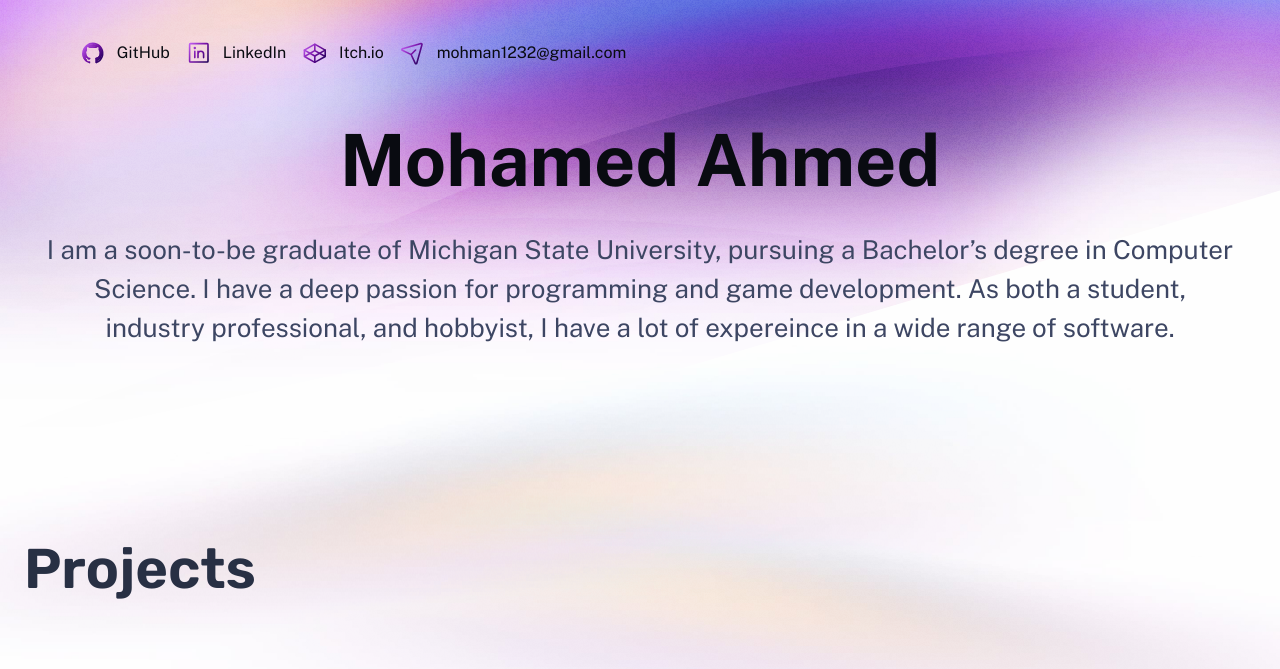
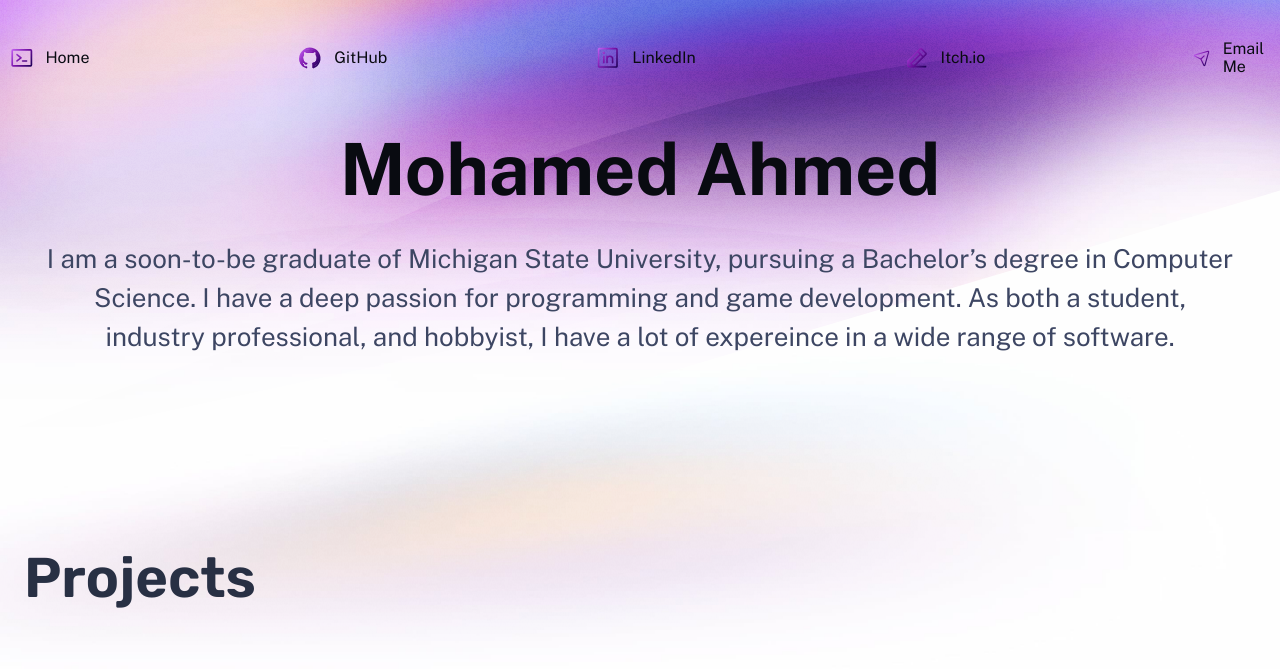
Before and after one commit to GizmoAhmed/gizmoahmed.github.io, an Astro site: page / in a window 1280 px wide. Shown: the top 669 px of the page. Built offline with nearby package versions, Linux system fonts and the light colour scheme; Astro itself is replaced by a stand-in of ours.

Commit message:
nav bar and heading are good
Next is the grid for displaying all the projects, and the markdown format for each project.

Then the portfolio is pretty much good besides deployment.

```diff
--- a/src/components/Nav.astro
+++ b/src/components/Nav.astro
@@ -12,7 +12,7 @@
 
 <nav>
 	<div class="menu-header">
-		<!-- <a href="/" class="nav_link">
+		<a href="/" class="nav_link">
 			<Icon
 				icon="terminal-window"
 				color="var(--accent-regular)"
@@ -20,7 +20,7 @@
 				gradient
 			/>
 			Home
-		</a> -->
+		</a>
 		<a href="https://github.com/GizmoAhmed" class="nav_link">
 			<Icon
 				icon="github-logo"
@@ -41,7 +41,7 @@
 		</a>
 		<a href="https://gizmo435.itch.io/" class="nav_link">
 			<Icon
-				icon="codepen-logo"
+				icon="pencil-line"
 				color="var(--accent-regular)"
 				size="1.6em"
 				gradient
@@ -55,16 +55,16 @@
 				size="1.6em"
 				gradient
 			/>
-			mohman1232@gmail.com
+			Email Me
 		</a>
 </nav>
 
 <style>
 	.menu-header {
 		display: flex;
-		justify-content: space-between;
-		gap: 1rem;
-		padding: 1.5rem;
+		justify-content: center;
+		gap: 13rem;
+		padding: 3.5rem;
 	}
 
 	.nav_link {
@@ -78,7 +78,7 @@
 
 	@media (min-width: 50em) {
 		nav {
-			display: grid;
+			display: row;
 			grid-template-columns: 1fr auto 1fr;
 			align-items: center;
 			padding: 2.5rem 5rem;
--- a/src/layouts/BaseLayout.astro
+++ b/src/layouts/BaseLayout.astro
@@ -48,8 +48,8 @@
 			}
 
 			:root.theme-dark {
-				--bg-image-main: url('/assets/backgrounds/bg-main-dark-800w.jpg');
-				--bg-image-main-curves: url('/assets/backgrounds/bg-main-dark.svg');
+				--bg-image-main: url('/assets/backgrounds/bg-subtle-1-dark-800w.jpg');
+				--bg-image-main-curves: url('/assets/backgrounds/bg-subtle-1-dark.svg');
 				--bg-svg-blend-mode: darken;
 				--bg-blend-mode: lighten;
 			}
@@ -73,7 +73,7 @@
 					--bg-image-main: url('/assets/backgrounds/bg-main-light-1440w.jpg');
 				}
 				:root.theme-dark {
-					--bg-image-main: url('/assets/backgrounds/bg-main-dark-1440w.jpg');
+					--bg-image-main: url('/assets/backgrounds/bg-subtle-1-dark-1440w.jpg');
 				}
 
 				:root.loaded {
--- a/src/pages/index.astro
+++ b/src/pages/index.astro
@@ -47,7 +47,7 @@
                     <h3>Projects</h3>
                 </header>
 
-                <!-- <div class="gallery">
+                <div class="gallery">
                     <Grid variant="offset">
                         {
                             projects.map((project) => (
@@ -57,7 +57,7 @@
                             ))
                         }
                     </Grid>
-                </div> -->
+                </div>
             </section>
         </main>
     </div>
```
Also changed, not shown: public/assets/Mo.jpg (deleted).
